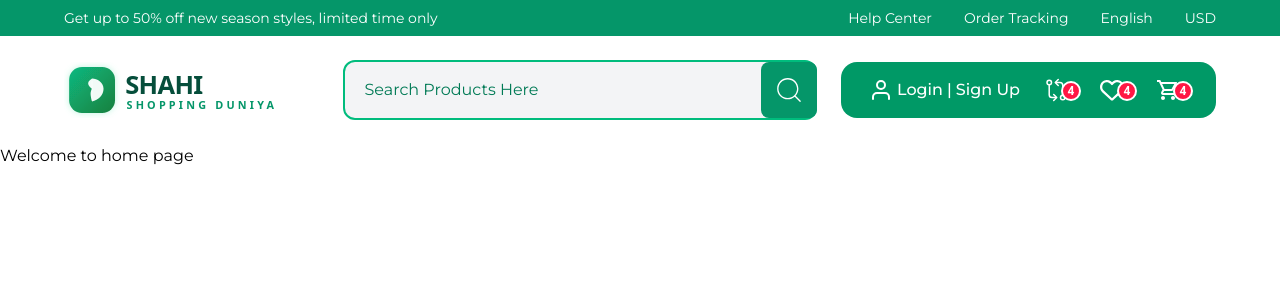
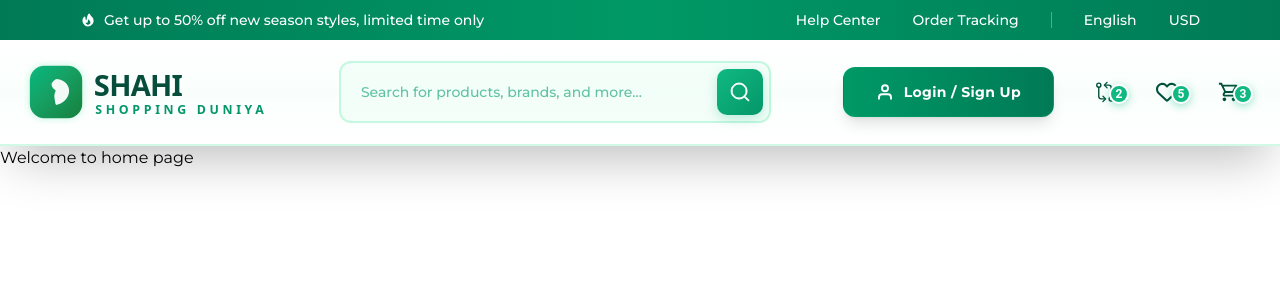
Before and after one commit to Madan123Shahi/MERN_Practice_Commerce, a React (Vite) app in the folder UI/: page / in a window 1280 px wide. Shown: the top 300 px of the page. Built offline with nearby package versions, Linux system fonts and the light colour scheme; no server answers.

Commit message:
Perfect Header

```diff
--- a/UI/src/Components/Header/Header.jsx
+++ b/UI/src/Components/Header/Header.jsx
@@ -8,94 +8,171 @@ import IconButton from "@mui/material/IconButton";
 import { MdOutlineShoppingCart } from "react-icons/md";
 import { IoGitCompareOutline } from "react-icons/io5";
 import { FaRegHeart } from "react-icons/fa6";
+
 const StyledBadge = styled(Badge)(({ theme }) => ({
   "& .MuiBadge-badge": {
     right: -3,
     top: 13,
     border: `2px solid ${(theme.vars ?? theme).palette.background.paper}`,
     padding: "0 4px",
-    backgroundColor: "#ff1744", // 🔴 badge background
-    color: "#fff", // ⚪ badge number color
+    backgroundColor: "#10b981", // Emerald-500 to match logo
+    color: "#fff",
     fontSize: "0.75rem",
     fontWeight: "bold",
+    boxShadow: "0 2px 8px rgba(16, 185, 129, 0.4)",
   },
 }));
 
 const Header = () => {
   return (
-    <header>
+    <header className="bg-white shadow-2xl">
       {/* Top Notification Bar */}
-      <div className="py-2 bg-primary">
-        <div className="container mx-auto">
+      <div className="py-2.5 bg-linear-to-r from-emerald-700 via-emerald-600 to-emerald-700">
+        <div className="container mx-auto px-4">
           <div className="flex justify-between items-center">
-            <p className="text-white text-sm">
+            <p className="text-white text-sm font-medium flex items-center gap-2">
+              <svg className="w-4 h-4" fill="currentColor" viewBox="0 0 20 20">
+                <path
+                  fillRule="evenodd"
+                  d="M12.395 2.553a1 1 0 00-1.45-.385c-.345.23-.614.558-.822.88-.214.33-.403.713-.57 1.116-.334.804-.614 1.768-.84 2.734a31.365 31.365 0 00-.613 3.58 2.64 2.64 0 01-.945-1.067c-.328-.68-.398-1.534-.398-2.654A1 1 0 005.05 6.05 6.981 6.981 0 003 11a7 7 0 1011.95-4.95c-.592-.591-.98-.985-1.348-1.467-.363-.476-.724-1.063-1.207-2.03zM12.12 15.12A3 3 0 017 13s.879.5 2.5.5c0-1 .5-4 1.25-4.5.5 1 .786 1.293 1.371 1.879A2.99 2.99 0 0113 13a2.99 2.99 0 01-.879 2.121z"
+                  clipRule="evenodd"
+                />
+              </svg>
               Get up to 50% off new season styles, limited time only
             </p>
             <nav className="flex items-center gap-8 text-white text-sm justify-end">
-              <Link to="#">Help Center</Link>
-              <Link to="#">Order Tracking</Link>
-              <Link to="#">English</Link>
-              <Link to="#">USD</Link>
+              <Link
+                to="#"
+                className="hover:text-emerald-200 transition-colors duration-300 font-medium"
+              >
+                Help Center
+              </Link>
+              <Link
+                to="#"
+                className="hover:text-emerald-200 transition-colors duration-300 font-medium"
+              >
+                Order Tracking
+              </Link>
+              <div className="h-4 w-px bg-emerald-400"></div>
+              <Link
+                to="#"
+                className="hover:text-emerald-200 transition-colors duration-300 font-medium"
+              >
+                English
+              </Link>
+              <Link
+                to="#"
+                className="hover:text-emerald-200 transition-colors duration-300 font-medium"
+              >
+                USD
+              </Link>
             </nav>
           </div>
         </div>
       </div>
 
-      {/* Main Header */}
-      <div className="container mx-auto py-6">
+      {/* Main Header - Full Width */}
+      <div className="bg-linear-to-b from-white via-emerald-50/30 to-white border-b-2 border-emerald-100">
+        <div className="w-full px-6 py-5">
           <div className="flex items-center justify-between gap-6">
-          {/* Logo */}
-          <Link to="/" className="shrink-0">
+            {/* Logo - Fixed Width */}
+            <Link to="/" className="shrink-0 group">
+              <div className="relative">
                 <img
                   src={Logo}
                   alt="Shahi Shopping Duniya"
-              className="h-14 w-auto object-contain cursor-pointer hover:scale-105 transition-transform duration-300"
+                  className="h-16 w-auto object-contain cursor-pointer transition-all duration-300 group-hover:scale-105"
                 />
+                <div className="absolute inset-0 bg-emerald-400/0 group-hover:bg-emerald-400/5 rounded-lg transition-all duration-300"></div>
+              </div>
             </Link>
 
-          {/* Search Bar */}
-          <div className="flex-1 hover:scale-105 transition-transform">
+            {/* Search Bar - Expanded to take more space */}
+            <div className="flex-1 mr-12">
               <Search />
             </div>
 
-          {/* Right Actions */}
-          <div className="flex items-center gap-4 h-12 bg-emerald-600 rounded-2xl text-white p-7 hover:bg-emerald-700 hover:scale-105 transition duration-300">
             {/* Login / Register */}
             <Link
               to="/login"
-              className="font-medium flex items-center gap-1 text-base"
+              className="bg-linear-to-r from-emerald-600 to-emerald-700 text-white font-semibold px-8 py-3.5 rounded-xl flex items-center gap-2.5 text-sm hover:from-emerald-700 hover:to-emerald-800 transition-all duration-300 shadow-lg hover:shadow-emerald-500/50 hover:-translate-y-0.5 shrink-0 border border-emerald-500/20"
             >
-              <FiUser size={24} />
-              <span>Login</span>
-              <span>|</span>
-              <span>Sign Up</span>
+              <FiUser size={18} strokeWidth={2.5} />
+              <span className="font-bold tracking-wide">Login / Sign Up</span>
             </Link>
 
+            {/* Right Actions - More spacing */}
+            <div className="flex items-center gap-2 shrink-0">
               {/* Compare */}
-            <Link to="/wishlist">
-              <IconButton aria-label="cart">
-                <StyledBadge badgeContent={4} className="text-white">
-                  <IoGitCompareOutline />
+              <Link to="/compare" className="group">
+                <IconButton
+                  aria-label="compare"
+                  sx={{
+                    padding: "12px 16px",
+                    borderRadius: "12px",
+                    transition: "all 0.3s ease",
+                    "&:hover": {
+                      backgroundColor: "#ecfdf5",
+                      transform: "translateY(-2px)",
+                    },
+                  }}
+                >
+                  <StyledBadge badgeContent={2}>
+                    <IoGitCompareOutline
+                      size={22}
+                      className="text-emerald-900 group-hover:text-emerald-600 transition-colors duration-300"
+                      strokeWidth={0.5}
+                    />
                   </StyledBadge>
                 </IconButton>
               </Link>
 
               {/* Wishlist */}
-            <Link to="/cart" className="text-white">
-              <IconButton aria-label="cart">
-                <StyledBadge badgeContent={4} className="text-white">
-                  <FaRegHeart />
+              <Link to="/wishlist" className="group">
+                <IconButton
+                  aria-label="wishlist"
+                  sx={{
+                    padding: "12px 16px",
+                    borderRadius: "12px",
+                    transition: "all 0.3s ease",
+                    "&:hover": {
+                      backgroundColor: "#ecfdf5",
+                      transform: "translateY(-2px)",
+                    },
+                  }}
+                >
+                  <StyledBadge badgeContent={5}>
+                    <FaRegHeart
+                      size={22}
+                      className="text-emerald-900 group-hover:text-emerald-600 transition-colors duration-300"
+                    />
                   </StyledBadge>
                 </IconButton>
               </Link>
+
               {/* Cart */}
-            <Link to="/cart" className="text-white">
-              <IconButton aria-label="cart">
-                <StyledBadge badgeContent={4} className="text-white">
-                  <MdOutlineShoppingCart />
+              <Link to="/cart" className="group">
+                <IconButton
+                  aria-label="cart"
+                  sx={{
+                    padding: "12px 16px",
+                    borderRadius: "12px",
+                    transition: "all 0.3s ease",
+                    "&:hover": {
+                      backgroundColor: "#ecfdf5",
+                      transform: "translateY(-2px)",
+                    },
+                  }}
+                >
+                  <StyledBadge badgeContent={3}>
+                    <MdOutlineShoppingCart
+                      size={22}
+                      className="text-emerald-900 group-hover:text-emerald-600 transition-colors duration-300"
+                    />
                   </StyledBadge>
                 </IconButton>
               </Link>
+            </div>
           </div>
         </div>
       </div>
--- a/UI/src/Components/Search/Search.jsx
+++ b/UI/src/Components/Search/Search.jsx
@@ -3,28 +3,31 @@ import IconButton from "@mui/material/IconButton";
 
 const Search = () => {
   return (
-    <div className="relative w-full max-w-2xl">
-      <div className="flex items-center bg-gray-100 rounded-xl p-1 border-2 border-emerald-500 transition-all focus-within:border-emerald-500 focus-within:ring-2 focus-within:ring-emerald-300">
+    <div className="relative w-full">
+      <div className="flex items-center bg-emerald-50/50 rounded-xl border-2 border-emerald-200/60 transition-all duration-300 focus-within:border-emerald-500 focus-within:bg-white focus-within:shadow-2xl focus-within:shadow-emerald-500/20">
         <input
           type="text"
-          placeholder="Search Products Here"
-          className="w-full bg-transparent outline-none text-emerald-600 placeholder-emerald-700 px-4 py-3 rounded-xl"
+          placeholder="Search for products, brands, and more..."
+          className="w-full bg-transparent outline-none text-emerald-950 placeholder-emerald-600/60 px-5 py-3.5 rounded-xl text-sm font-medium"
         />
         <IconButton
           aria-label="Search"
           sx={{
             minWidth: "auto",
-            padding: "12px",
-            right: "0px",
-            backgroundColor: "#059669",
-            borderRadius: "8px",
-            position: "absolute",
+            padding: "11px",
+            margin: "6px",
+            background: "linear-gradient(135deg, #10b981 0%, #059669 100%)",
+            borderRadius: "10px",
+            transition: "all 0.3s ease",
+            boxShadow: "0 4px 12px rgba(16, 185, 129, 0.25)",
             "&:hover": {
-              backgroundColor: "#047857",
+              background: "linear-gradient(135deg, #059669 0%, #047857 100%)",
+              transform: "scale(1.05)",
+              boxShadow: "0 6px 16px rgba(16, 185, 129, 0.35)",
             },
           }}
         >
-          <CiSearch size={32} className="text-white" />
+          <CiSearch size={24} className="text-white" strokeWidth={1} />
         </IconButton>
       </div>
     </div>
```
Lines whose indentation alone changed are shown as unchanged.
